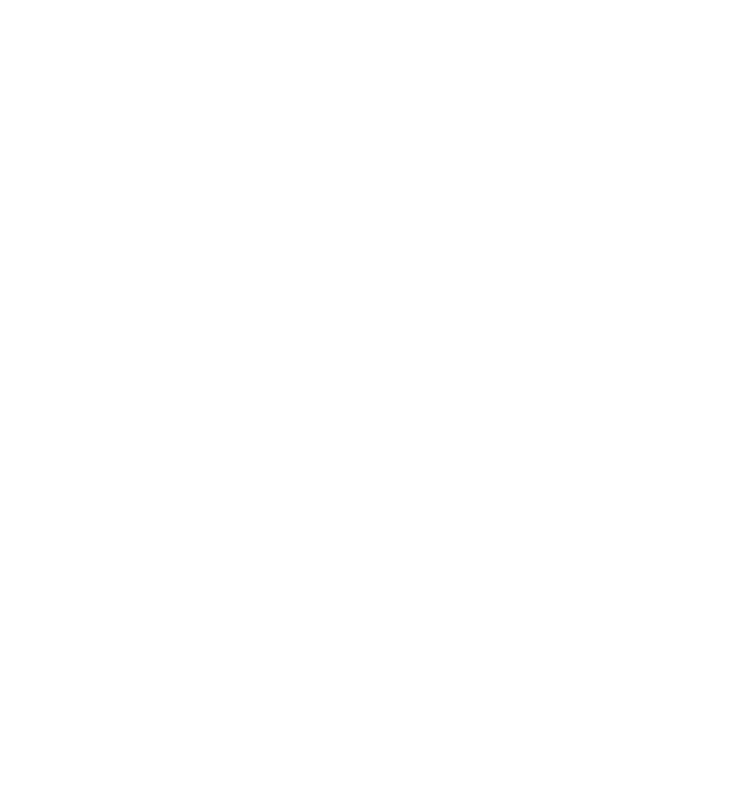
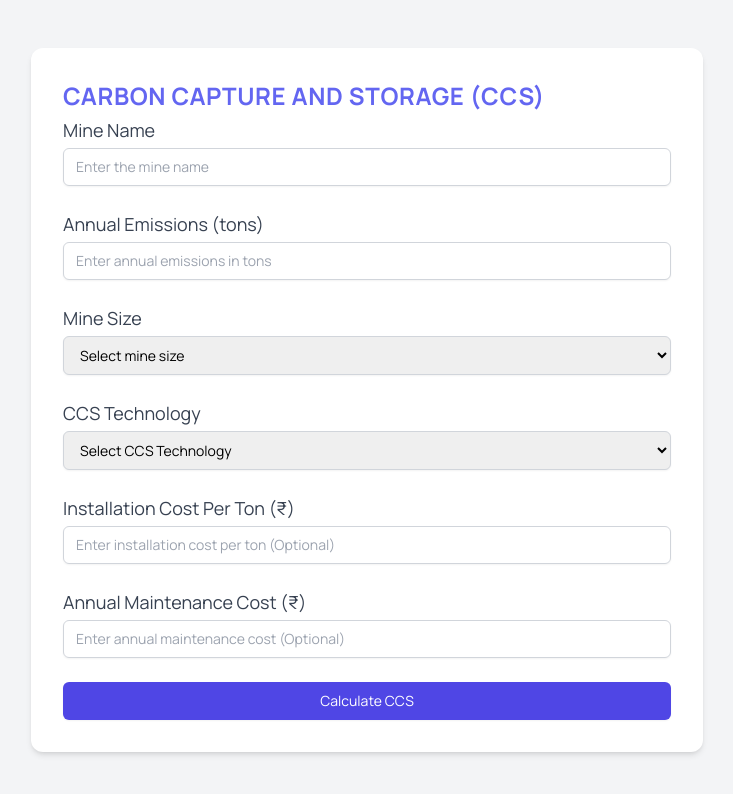
Before and after one commit to 77Oshnik/GreenMines, a React (Create React App) app in the folder Frontend/GreenMines-main/: page /CCS in a window 1280 px wide. Before the commit this address had no page. Shown: the top 794 px of the page, without its empty margins (273-1006 px from the left). Built offline with nearby package versions, Linux system fonts and the light colour scheme; a web font is replaced by a local one.

Commit message:
connected the carbn capture storeage with backend

```diff
--- a/Frontend/GreenMines-main/src/App.jsx
+++ b/Frontend/GreenMines-main/src/App.jsx
@@ -19,6 +19,7 @@ import GraphPage from './Components/GraphPage';
 import DashBoard from './Components/DashBoard';
 import Renewable from './Components/RenewableSource';
 import ChatBot from './Components/Chatbot';
+import CCSCalculator from './Components/CCS';
 
 function App() {
   return (
@@ -51,6 +52,7 @@ function App() {
         <Route path="/dashboard" element={<DashBoard />} />
         <Route path="/renewable" element={<Renewable />} />
         <Route path="/chatbot" element={<ChatBot/>} />
+        <Route path="/CCS" element={<CCSCalculator/>}/>
       </Routes>
 
     </div>
--- /dev/null
+++ b/Frontend/GreenMines-main/src/Components/CCS.jsx
@@ -0,0 +1,198 @@
+import React, { useState } from 'react';
+import axios from 'axios';
+
+export default function CCSCalculator() {
+  // State for form data
+  const [formData, setFormData] = useState({
+    mineName: '',
+    annualEmissions: '',
+    mineSize: '',
+    ccsTechnology: '',
+    installationCostPerTon: '',
+    annualMaintenanceCost: ''
+  });
+
+  // State for result, error, and loading
+  const [result, setResult] = useState(null);
+  const [error, setError] = useState('');
+  const [loading, setLoading] = useState(false);
+
+  // Handle form input changes
+  const handleChange = (e) => {
+    const { name, value } = e.target;
+    setFormData(prevData => ({
+      ...prevData,
+      [name]: value
+    }));
+  };
+
+  // Handle form submission
+  const handleSubmit = async (e) => {
+    e.preventDefault();
+    setLoading(true);
+    setError('');
+    setResult(null);
+
+    try {
+      const response = await axios.post('http://localhost:5000/api/ccs', formData);
+      setResult(response.data.data);
+    } catch (err) {
+      setError(err.response?.data?.message || 'An error occurred while calculating CCS');
+    } finally {
+      setLoading(false);
+    }
+  };
+
+  return (
+    <div className="min-h-screen bg-gray-100 py-12 px-4 sm:px-6 lg:px-8">
+      <div className="max-w-md mx-auto bg-white rounded-xl shadow-md overflow-hidden md:max-w-2xl">
+        <div className="md:flex">
+          <div className="p-8 w-full">
+            <div className="uppercase tracking-wide text-indigo-500 font-semibold text-2xl mb-1">
+              Carbon Capture and Storage (CCS)
+            </div>
+            <form onSubmit={handleSubmit} className="space-y-6">
+              {/* Mine Name */}
+              <div>
+                <label htmlFor="mineName" className="block text-lg font-medium text-gray-700">
+                  Mine Name
+                </label>
+                <input
+                  type="text"
+                  name="mineName"
+                  id="mineName"
+                  required
+                  className="mt-1 block w-full border border-gray-300 rounded-md shadow-sm py-2 px-3 focus:outline-none focus:ring-indigo-500 focus:border-indigo-500 sm:text-sm"
+                  placeholder="Enter the mine name"
+                  value={formData.mineName}
+                  onChange={handleChange}
+                />
+              </div>
+
+              {/* Annual Emissions */}
+              <div>
+                <label htmlFor="annualEmissions" className="block text-lg font-medium text-gray-700">
+                  Annual Emissions (tons)
+                </label>
+                <input
+                  type="number"
+                  name="annualEmissions"
+                  id="annualEmissions"
+                  required
+                  className="mt-1 block w-full border border-gray-300 rounded-md shadow-sm py-2 px-3 focus:outline-none focus:ring-indigo-500 focus:border-indigo-500 sm:text-sm"
+                  placeholder="Enter annual emissions in tons"
+                  value={formData.annualEmissions}
+                  onChange={handleChange}
+                />
+              </div>
+
+              {/* Mine Size */}
+              <div>
+                <label htmlFor="mineSize" className="block text-lg font-medium text-gray-700">
+                  Mine Size
+                </label>
+                <select
+                  type="text"
+                  name="mineSize"
+                  id="mineSize"
+                  required
+                  className="mt-1 block w-full border border-gray-300 rounded-md shadow-sm py-2 px-3 focus:outline-none focus:ring-indigo-500 focus:border-indigo-500 sm:text-sm"
+                  placeholder="Enter the size of the mine"
+                  value={formData.mineSize}
+                  onChange={handleChange}
+                ><option value="">Select mine size</option>
+                <option value="Small">Small</option>
+                <option value="Medium">Medium</option>
+                <option value="Large">Large</option>
+              </select>
+              </div>
+
+              {/* CCS Technology */}
+              <div>
+                <label htmlFor="ccsTechnology" className="block text-lg font-medium text-gray-700">
+                  CCS Technology
+                </label>
+                <select
+                  name="ccsTechnology"
+                  id="ccsTechnology"
+                  required
+                  className="mt-1 block w-full border border-gray-300 rounded-md shadow-sm py-2 px-3 focus:outline-none focus:ring-indigo-500 focus:border-indigo-500 sm:text-sm"
+                  value={formData.ccsTechnology}
+                  onChange={handleChange}
+                >
+                  <option value="">Select CCS Technology</option>
+                  <option value="PostCombustion">Post-Combustion Capture</option>
+                  <option value="PreCombustion">Pre-Combustion Capture</option>
+                  <option value="OxyCombustion">Oxy-Combustion Capture</option>
+                </select>
+              </div>
+
+              {/* Installation Cost Per Ton */}
+              <div>
+                <label htmlFor="installationCostPerTon" className="block text-lg font-medium text-gray-700">
+                  Installation Cost Per Ton (₹)
+                </label>
+                <input
+                  type="number"
+                  name="installationCostPerTon"
+                  id="installationCostPerTon"
+                  className="mt-1 block w-full border border-gray-300 rounded-md shadow-sm py-2 px-3 focus:outline-none focus:ring-indigo-500 focus:border-indigo-500 sm:text-sm"
+                  placeholder="Enter installation cost per ton (Optional)"
+                  value={formData.installationCostPerTon}
+                  onChange={handleChange}
+                />
+              </div>
+
+              {/* Annual Maintenance Cost */}
+              <div>
+                <label htmlFor="annualMaintenanceCost" className="block text-lg font-medium text-gray-700">
+                  Annual Maintenance Cost (₹)
+                </label>
+                <input
+                  type="number"
+                  name="annualMaintenanceCost"
+                  id="annualMaintenanceCost"
+                  className="mt-1 block w-full border border-gray-300 rounded-md shadow-sm py-2 px-3 focus:outline-none focus:ring-indigo-500 focus:border-indigo-500 sm:text-sm"
+                  placeholder="Enter annual maintenance cost (Optional)"
+                  value={formData.annualMaintenanceCost}
+                  onChange={handleChange}
+                />
+              </div>
+
+              {/* Submit Button */}
+              <div>
+                <button
+                  type="submit"
+                  disabled={loading}
+                  className="w-full flex justify-center py-2 px-4 border border-transparent rounded-md shadow-sm text-sm font-medium text-white bg-indigo-600 hover:bg-indigo-700 focus:outline-none focus:ring-2 focus:ring-offset-2 focus:ring-indigo-500"
+                >
+                  {loading ? 'Calculating...' : 'Calculate CCS'}
+                </button>
+              </div>
+            </form>
+
+            {/* Error Message */}
+            {error && (
+              <div className="mt-4 text-red-600">{error}</div>
+            )}
+
+            {/* Result Display */}
+            {result && (
+              <div className="mt-6">
+                <h2 className="text-lg font-medium text-gray-900">Results:</h2>
+                <dl className="mt-2 border-t border-b border-gray-200 divide-y divide-gray-200">
+                  {Object.entries(result).map(([key, value]) => (
+                    <div key={key} className="py-3 flex justify-between text-sm font-medium">
+                      <dt className="text-gray-500">{key}</dt>
+                      <dd className="text-gray-900">{value}</dd>
+                    </div>
+                  ))}
+                </dl>
+              </div>
+            )}
+          </div>
+        </div>
+      </div>
+    </div>
+  );
+}
```
Also changed, not shown: 1 other file (tests, documents, lock files or other folders).
